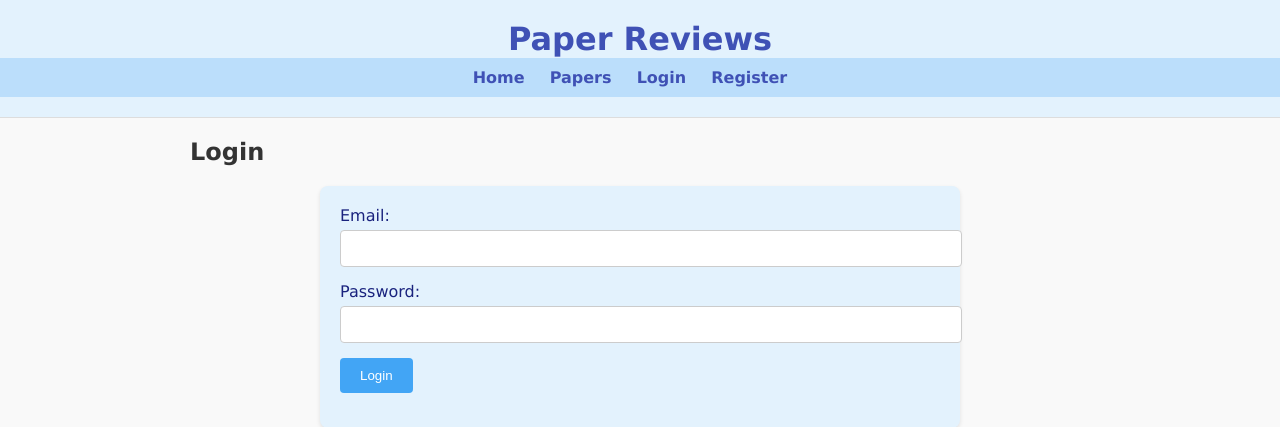
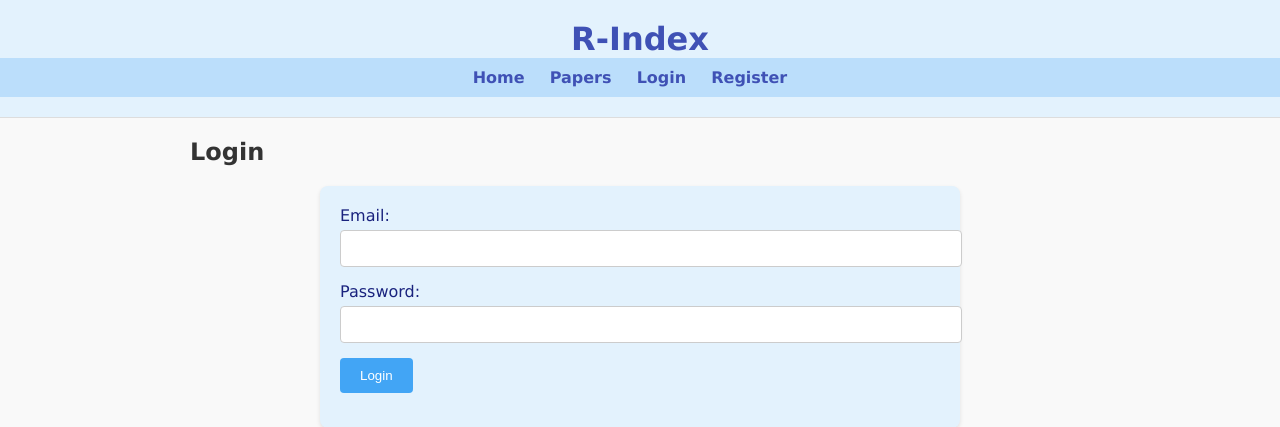
Before and after one commit to rubenfb23/r-index, a Flask app: a page that uses src/templates/base.html in a window 1280 px wide. Shown: the top 427 px of the page. Run offline with Flask 3, Linux system fonts and the light colour scheme.

Commit message:
Modified header

```diff
--- a/src/templates/base.html
+++ b/src/templates/base.html
@@ -1,12 +1,14 @@
 <!DOCTYPE html>
 <html>
 <head>
-    <title>{% block title %}Paper Reviews{% endblock %}</title>
+
+    <title>{% block title %}R-Index{% endblock %}</title>
     <link rel="stylesheet" type="text/css" href="{{ url_for('static', filename='css/styles.css') }}">
+    <link rel="icon" type="image/png" href="{{ url_for('static', filename='images/favicon.png') }}">
 </head>
 <body>
     <header>
-        <h1>Paper Reviews</h1>
+        <h1>R-Index</h1>
         <nav>
             <ul>
                 <li><a href="{{ url_for('index') }}">Home</a></li>
```
